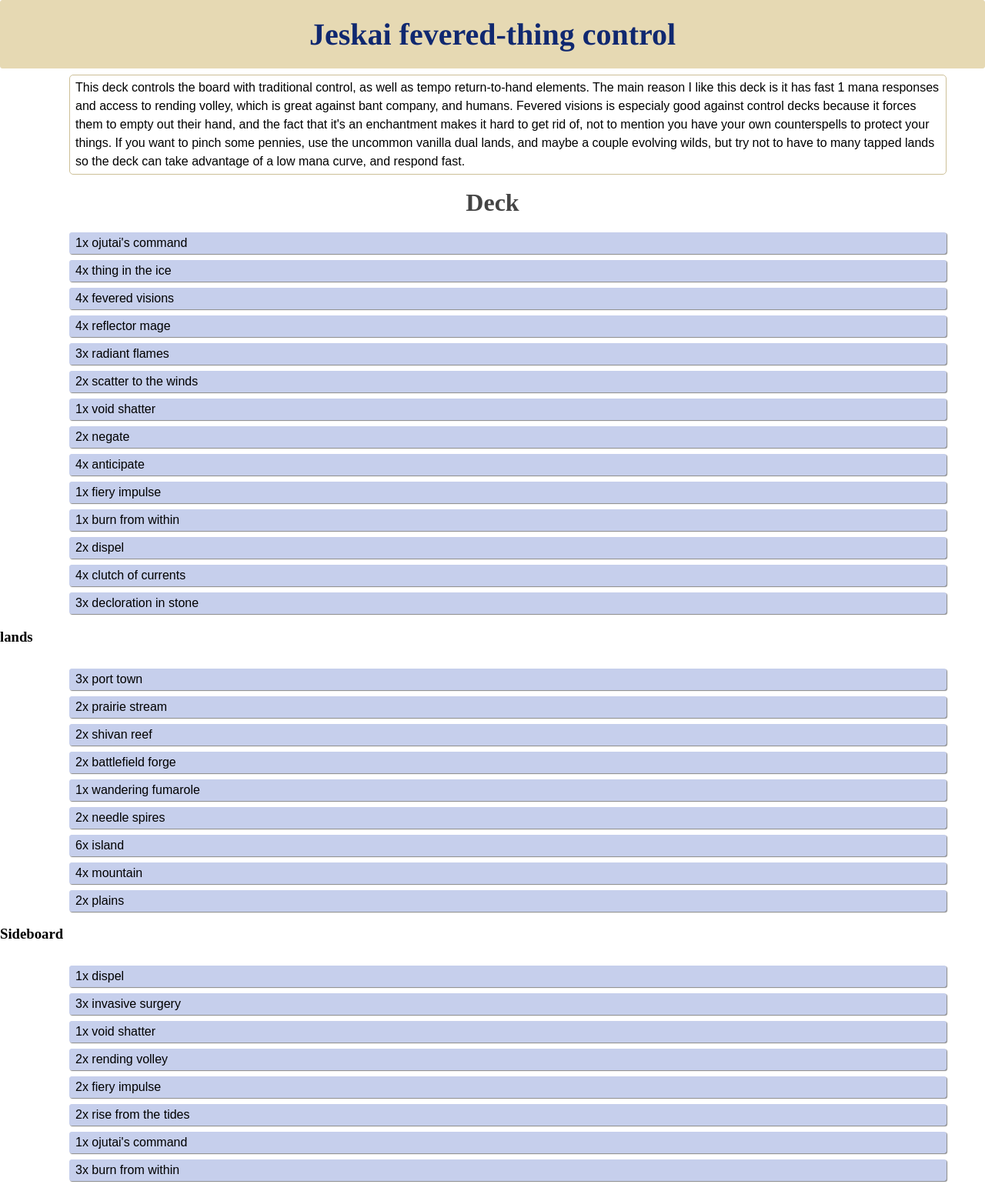
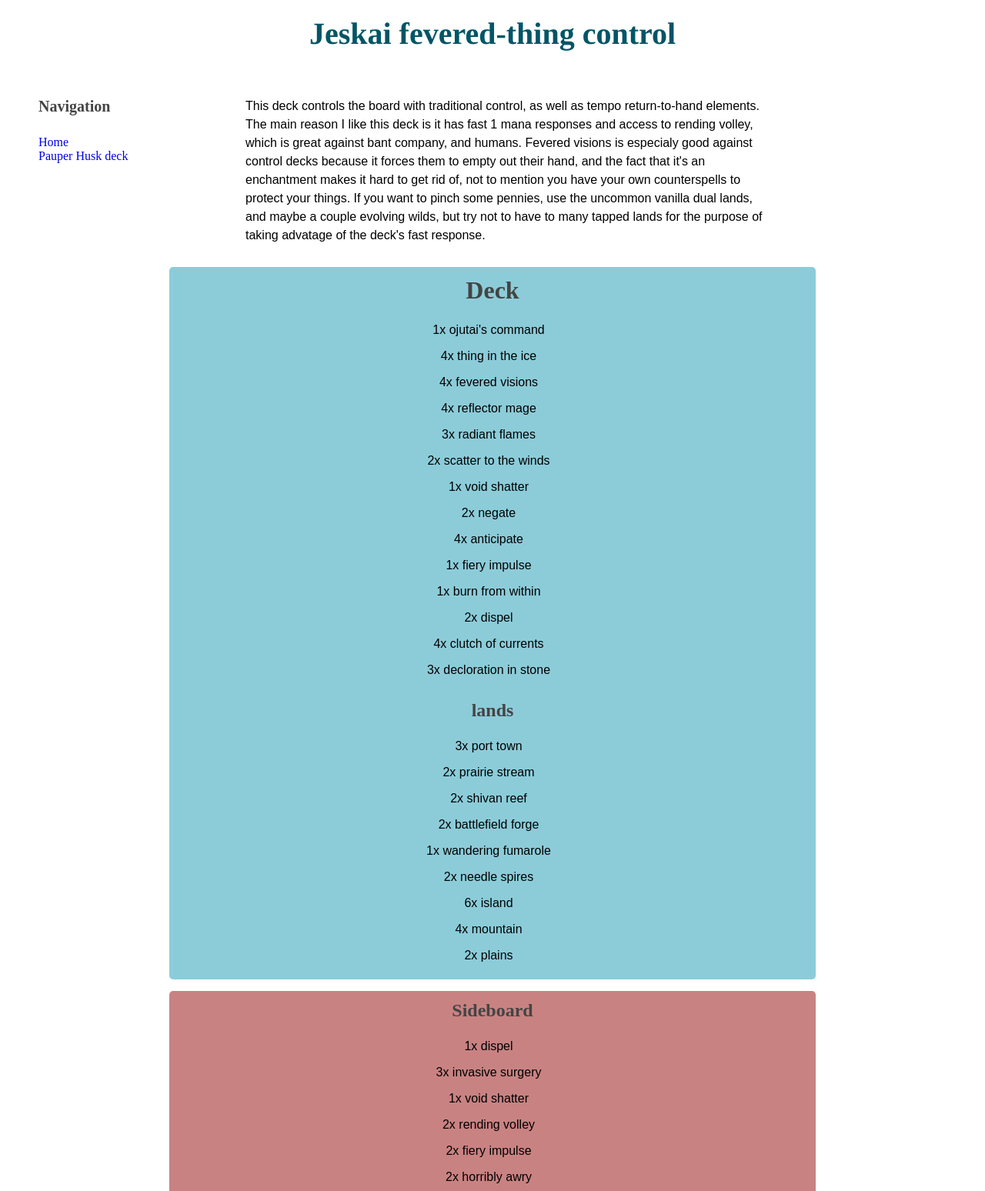
Before and after one commit to zjensen1022/decklist, a plain HTML site: page thing.html in a window 1280 px wide. Shown: the top 1548 px of the page at 77% size. Drawn offline with Linux system fonts and the light colour scheme.

Commit message:
created deck tech styles, added a few css styles as well as a nav bar

```diff
--- a/fevered-thing.css
+++ b/fevered-thing.css
@@ -6,17 +6,79 @@ body{
 }
 h1{
     color: hsl(190, 100%, 20%);
-    background-color: hsl(0, 65%, 70%);
-    border-color:hsl(0, 65%, 70%);
+    background: none;
+    border:none;
+}
+h2, h3{
+    margin:0 auto;
 }
 p{
     border: none;
     box-shadow: none;
 }
 ul li{
-    border-color:hsl(190, 30%, 80%);
-    background-color:hsl(190, 30%, 80%);
+    border:none;
+    background:none;
     text-align: center;
-    margin-left: 420px;
-    margin-right: 450px;
+    box-shadow:none;
+    margin-left:0px;
 }
+ul li:hover{
+    cursor:pointer;
+}
+#list{
+    background-color: hsl(190, 50%, 70%);
+}
+.list2{
+    background-color: hsl(0, 40%, 65%);
+    margin: 15px 220px 15px 220px;
+    padding: 2px;
+    position: relative;
+    top: 10px;
+    display: block;
+    border-radius:5px;
+}
+#link{
+    margin: 15px 0;
+    text-align:center;
+}
+#text{
+    position: relative;
+    top: 10px;
+    display: block;
+    border-radius: 5px;
+    margin: 15px 220px 15px 220px;
+    padding: 2px;
+
+}
+#nav{
+    left:50px;
+    top:100px;
+}
+content{
+    position:absolute;
+    top:400px;
+    left:400px;
+    display:block;
+}
+ul li:hover:after:nth-child(1){
+    content:url("images/Downloads/Ojutais.jpg");
+}
+ul li:hover:after:nth-child(2){
+    content:url("images/Downloads/thing.jpg");
+}
+ul li:hover:after:nth-child(3){
+    content:url("images/Downloads/fevered.jpg");
+}
+ul li:hover:after:nth-child(4){
+    content:url("images/Downloads/ReflectorMage.jpg");
+}
+ul li:hover:after:nth-child(5){
+    content:url("images/Downloads/Radiant.jpg");
+}
+ul li:hover:after:nth-child(6){
+    content:url("images/Downloads/.jpg");
+}
+ul li:hover:after:nth-child(7){
+    content:url("images/Downloads/ScatterToTheWinds.jpg");
+}
--- a/styles.css
+++ b/styles.css
@@ -91,6 +91,13 @@ h2{
     top:10px;
 
 }
+h3{
+    position:relative;
+    top:10px;
+    text-align:center;
+    font-size: 24px;
+    color: #444;
+}
 ul li{
     position: relative;
     list-style-type: none;
@@ -121,6 +128,13 @@ p{
     border-radius:5px;
     font-family:sans-serif;
 }
+a{
+    text-decoration:none;
+}
+h4{
+    font-size:20px;
+    color: #444;
+}
 #list{
     position: relative;
     top: 10px;
@@ -135,3 +149,8 @@ p{
 #images{
     padding-top:10px;
 }
+#nav{
+    position:absolute;
+    top: 100px;
+    left:50px;
+}
--- a/thing.html
+++ b/thing.html
@@ -1,25 +1,34 @@
 <!doctype html>
+<html lang="en-US">
 <head>
     <link rel='stylesheet' href='styles.css'/>
+    <link rel='stylesheet' href='fevered-thing.css'/>
 </head>
 <body>
     <div>
         <h1>Jeskai fevered-thing control</h1>
     </div>
 
-    <div>
+    <div id="text">
         <p>This deck controls the board with traditional control, as well as tempo return-to-hand elements. The main reason
         I like this deck is it has fast 1 mana responses and access to rending volley, which is great against bant company, and humans.
         Fevered visions is especialy good against control decks because it forces them to empty out their hand, and the fact that
         it's an enchantment makes it hard to get rid of, not to mention you have your own counterspells to protect your things.
         If you want to pinch some pennies, use the uncommon vanilla dual lands, and maybe a couple evolving wilds, but try not
-        to have to many tapped lands so the deck can take advantage of a low mana curve, and respond fast.</p>
+        to have to many tapped lands for the purpose of taking advatage of the deck's fast response.</p>
+    </div>
+    <div id="nav">
+        <h4>Navigation</h4>
+        <a href="index.html">Home</a>
+        </br>
+        <a href="husk.html">Pauper Husk deck</a>
+
     </div>
 
-    <div>
+    <div id="list">
         <h2>Deck</h2>
         <!--<p>*36 cards</p>-->
-        <ul>
+        <ul id="deck">
             <li>1x ojutai's command</li>
             <li>4x thing in the ice</li>
             <li>4x fevered visions</li>
@@ -37,7 +46,7 @@
         </ul>
         <h3>lands</h3>
         <!--<p>*24 cards</p>-->
-        <ul>
+        <ul id="land">
             <li>3x port town</li>
             <li>2x prairie stream</li>
             <li>2x shivan reef</li>
@@ -50,7 +59,7 @@
         </ul>
     </div>
 
-    <div>
+    <div class="list2" id="side">
         <h3>Sideboard</h3>
         <!--<p>*15 cards</p>-->
         <ul>
@@ -59,13 +68,13 @@
             <li>1x void shatter</li>
             <li>2x rending volley</li>
             <li>2x fiery impulse</li>
-            <li>2x rise from the tides</li>
+            <li>2x horribly awry</li>
             <li>1x ojutai's command</li>
             <li>3x burn from within</li>
         </ul>
     </div>
 
-    <div>
+    <div id="text">
         <h2>sideborading</h2>
         <p>the good thing about this deck is the win conditions have synergies, and the cards can be very versitle.
         thing in the ice works as a win condition, a board wipe, and it works well with fevered visions. Fevered visions
@@ -94,5 +103,9 @@
         rending volley, and firey impulse are good 1 mana answers. it's, the same for splash blue, but negate and scatter are
         good for getting rid of gideon, and stoping an annoying reflector mage.</p>
     </div>
+    <div id="link">
+        <a href="index.html">home</a>
+    </div>
 
 </body>
+</html>
```
Also changed, not shown: index.html (+10 -1 lines).
